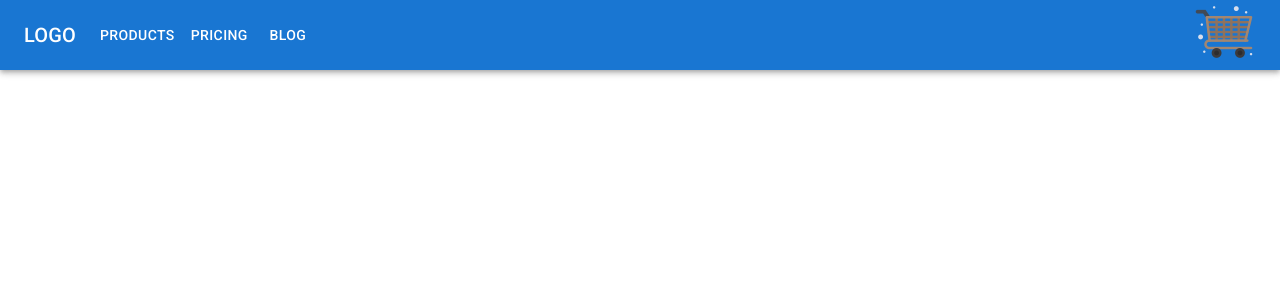
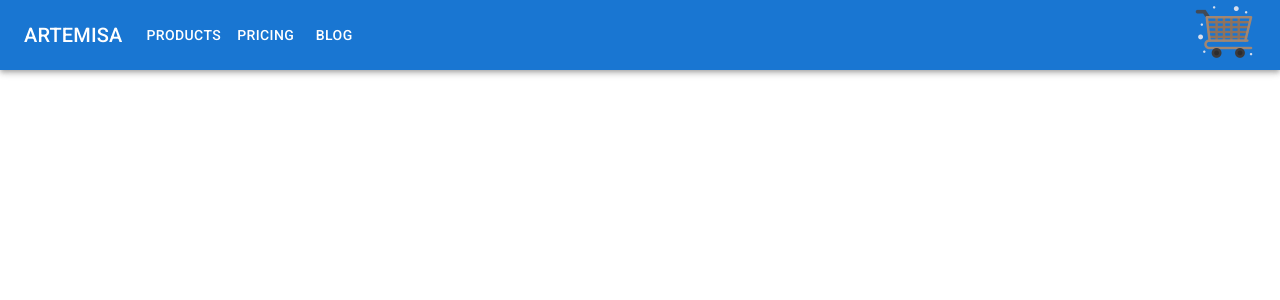
Before and after one commit to nicoequintana/coder-App, a React (Create React App) app: page / in a window 1280 px wide. Shown: the top 300 px of the page. Built offline with nearby package versions, Linux system fonts and the light colour scheme.

Commit message:
cambio de logo

```diff
--- a/src/Components/Navbar.jsx
+++ b/src/Components/Navbar.jsx
@@ -47,7 +47,7 @@ export default function Navbar() {
             component="div"
             sx={{ mr: 2, display: { xs: 'none', md: 'flex' } }}
           >
-            LOGO
+            ARTEMISA
           </Typography>
 
           <Box sx={{ flexGrow: 1, display: { xs: 'flex', md: 'none' } }}>
```
